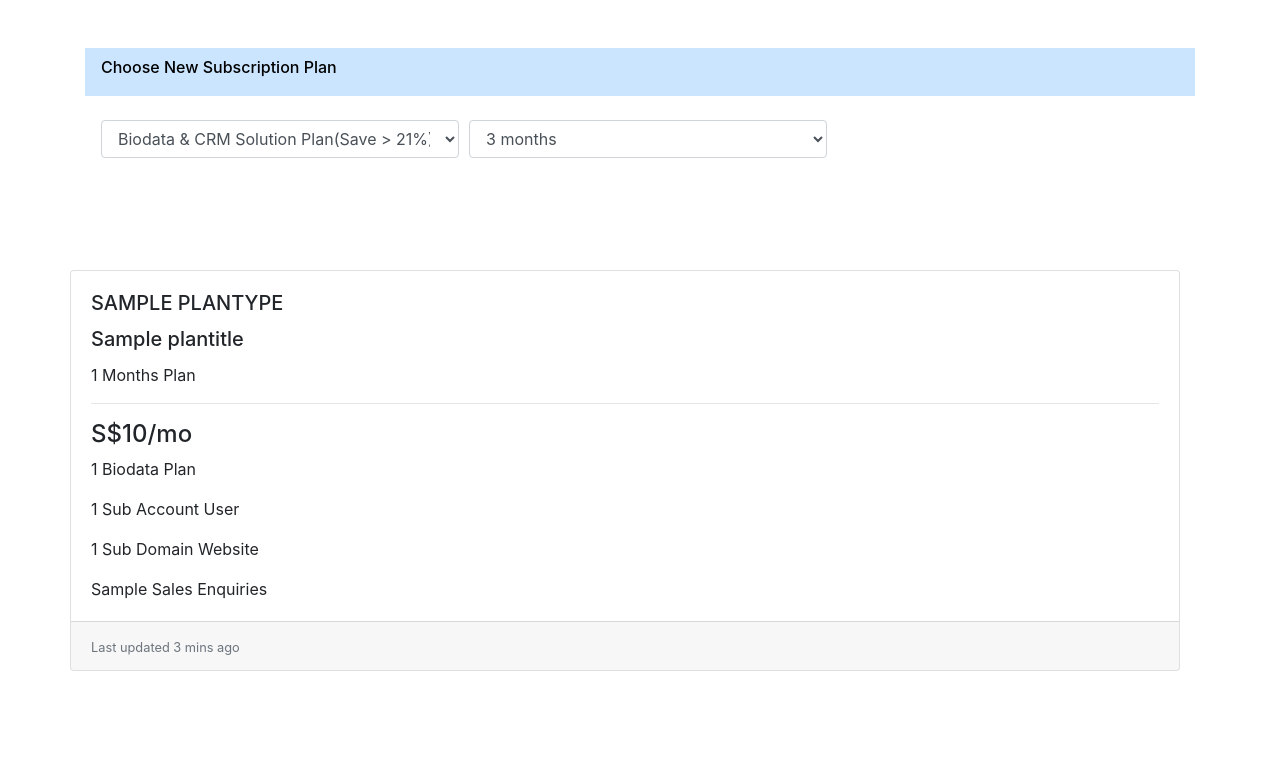
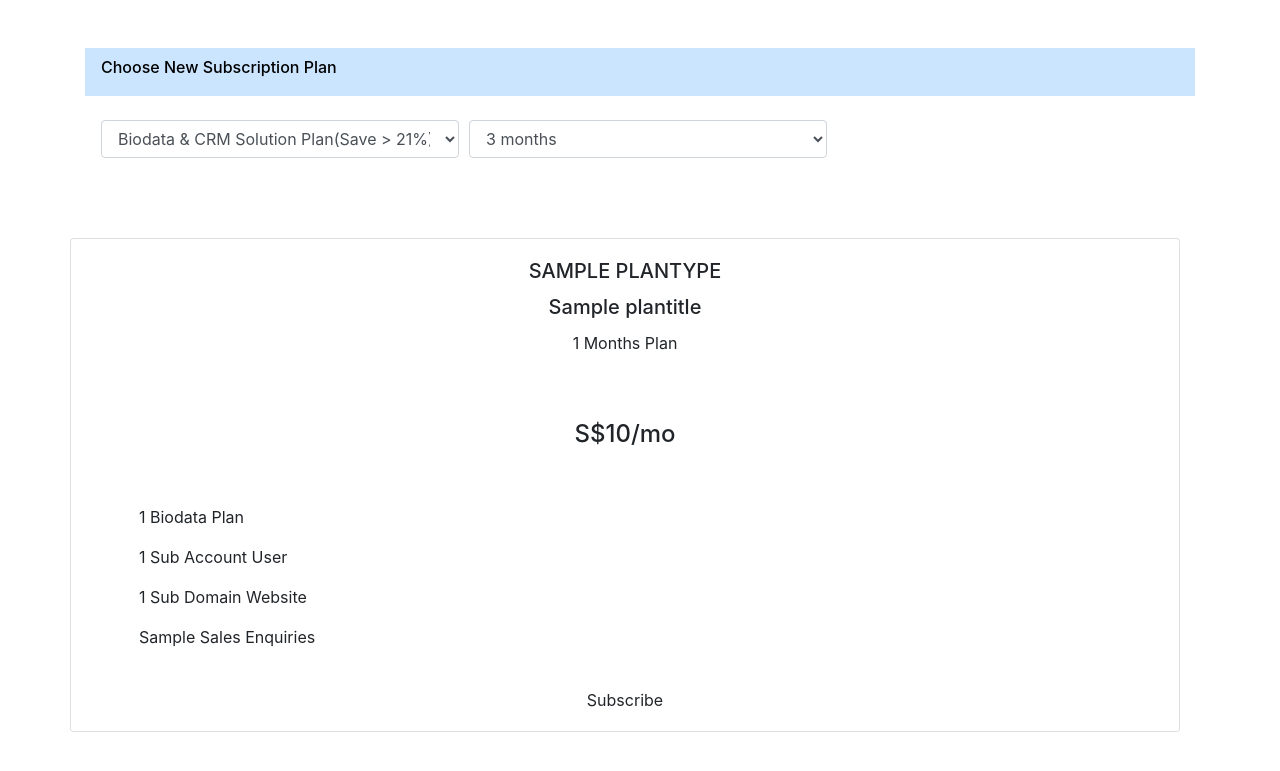
Before and after one commit to Oraclebun/om-assess, a Django app: template subplans/templates/subplans/index.template.html in a window 1280 px wide. Shown: the top 771 px of the page. Run offline with Django 3.2, Linux system fonts and the light colour scheme; the template is opened without the code that fills it: values that come from a table or form of the project are taken from there, others are empty; tables that the repository leaves empty hold one stand-in row (values such as "Sample post"); some libraries are stand-ins or nearby versions.

Commit message:
add styling and colour to cards, adjust card title, content and Suscribe button alignment

```diff
--- a/static/css/styles.css
+++ b/static/css/styles.css
@@ -1,3 +1,42 @@
+.btn-blue{
+    background-color: #9bbfe9;
+}
+
+.btn-green{
+    background-color: #aad08c;
+}
+
+.btn-yellow{
+    background-color: #ffda5c;
+}
+
+.card-body{
+    display: grid;
+}
+
+.card-footer{
+    border-top: none;
+    background-color: inherit;
+    justify-items: center;
+}
+
+.card-custom-header{
+    display: grid;
+    justify-items: center;
+}
+
+.card-custom-blue{
+    background-color: #ddebf7;
+}
+
+.card-custom-green{
+    background-color: #e3efda;
+}
+
+.card-custom-yellow{
+    background-color: #fff3cb;
+}
+
 h6{
     color: black
 }
@@ -13,4 +52,6 @@
     background-color: #579ad5;
     color: white;
     justify-content: center;
+    margin-left: -20px;
+    margin-right: -20px;
 }
--- a/subplans/templates/subplans/index.template.html
+++ b/subplans/templates/subplans/index.template.html
@@ -36,30 +36,40 @@
 </div>
 
 <div class="row row-cols-1">
-<div class="card-deck mt-5">
+<div class="card-deck mt-3">
 
 {% for plan in plans%}
-  <div class="card">
+  <div class="card card-custom-{{plan.color_scheme}}">
     <div class="card-body">
+    <div class="card-custom-header">
       <h5 class="card-title">{{plan.plan_type|upper}}</h5>
       <h5 class="card-title">{{plan.name|truncatechars:23}}</h5>
       <p>{{plan.subscription_period}} Months Plan</p>
-      {%if plan.plan_type.name != "Standard" %}
-      <hr>
-      {% endif %}
+    </div>
     {%if plan.plan_type.name == "Standard" %}
     <div class="popular-box">
     <p class="mt-1 mb-1">Most Popular Plan</p>
     </div>
+    {%else%}
+      <hr>
     {% endif %}
-      <h4>S${{plan.price|floatformat:0}}/mo</h4>
+      <div class="price-box d-flex justify-content-center">
+      <h4 class="mt-3 price-text">S${{plan.price|floatformat:0}}/mo</h4>
+      </div>
+      <div class="mt-5 ml-5">
       <p class="card-text">{{plan.no_of_biodata}} Biodata Plan</p>
+      {%if 'CRM' in plan.name.name %}
+      <p class="card-text">{{plan.no_of_emp_e_doc}} Employer E-Document</p>
+      {% endif %}
       <p class="card-text">{{plan.no_of_subaccount}} Sub Account User</p>
       <p class="card-text">{{plan.no_of_subdomain_website}} Sub Domain Website</p>
+    {% if plan.no_sales_enquiries and plan.no_sales_enquiries.strip %}
       <p class="card-text">{{plan.no_sales_enquiries}} Sales Enquiries</p>
-    </div>
-    <div class="card-footer">
-      <small class="text-muted">Last updated 3 mins ago</small>
+    {% endif %}
+      </div>
+    </div>  <!--end card body-->
+    <div class="card-footer d-flex justify-content-center">
+      <button class="btn btn-{{plan.color_scheme}}" type="submit">Subscribe</button>
     </div>
   </div>
 {% endfor %}
```
